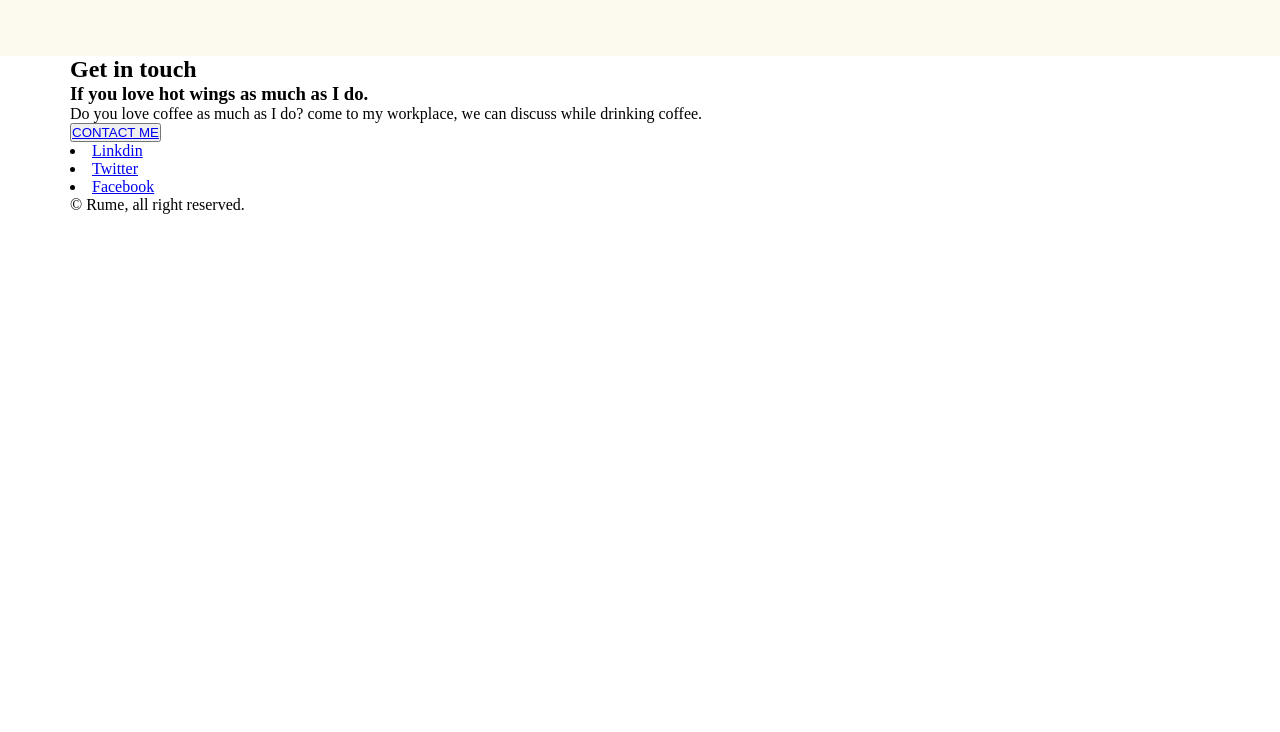
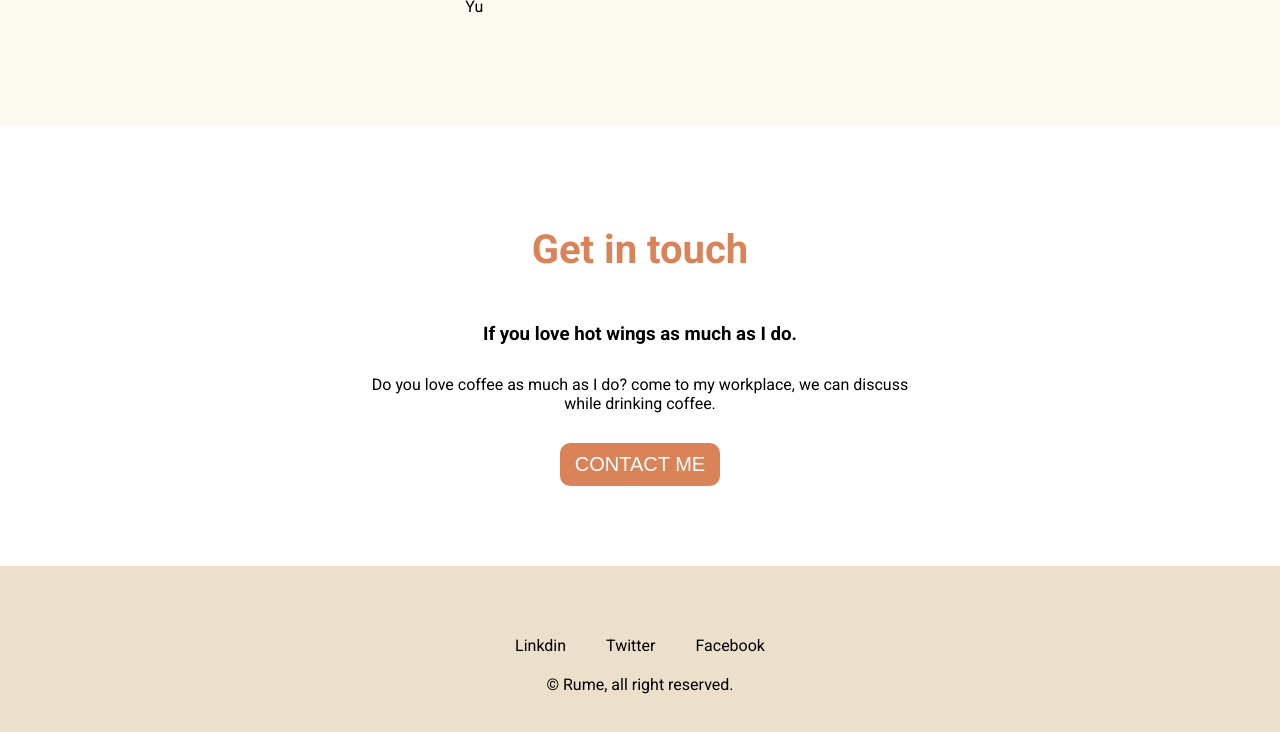
Before and after one commit to KaiumR/capstone_project_1, a plain HTML site: page index.html in a window 1280 px wide. Shown: the part 1092-1824 px from the top of the page. Before the commit the page ends 1306 px from the top, so only its background shows below. Drawn offline with Linux system fonts and the light colour scheme; a web font is replaced by a local one.

Commit message:
Update style.css
this is the updated css for the contact and footer part of the project.

```diff
--- a/style.css
+++ b/style.css
@@ -22,7 +22,7 @@
   background-color: #A5B68D;
 }
 .header{
-	padding: 40px;
+	padding: 50px;
 	display: flex;
 	justify-content: center;
 	align-items: center;
@@ -69,6 +69,7 @@
 }
 .features{
 	background-color: #FCFAEE;
+	padding-bottom: 50px;
 }
 .features h1{
 	font-family: "Roboto", sans-serif;
@@ -93,6 +94,72 @@
 .skill-content h3{
 	color: #DA8359;
 	padding: 12px 0;
+}
+.contact_section{
+	font-family: "Roboto", sans-serif;
+	font-style: normal;
+	padding: 50px;
+}
+.contact_section h1{
+	font-family: "Roboto", sans-serif;
+	font-style: normal;
+	text-align: center;
+	color: #DA8359;
+	font-size: 40px;
+	padding: 50px;
+}
+.contact_section h3{
+	text-align: center;
+  padding-bottom: 30px;
+}
+.sub_header{
+	display: flex;
+	justify-content: center;
+}
+.sub_header p{
+	width: 50%;
+	text-align: center;
+}
+.button{
+	display: flex;
+	justify-content: center;
+	padding: 30px;
+}
+.btn{
+	font-size: 20px;
+  padding: 10px 15px;
+  border-radius: 10px;
+  background-color: #da8359;
+  border: none;
+}
+.btn:hover{
+	background-color: #bd714c;
+}
+.btn a{
+	text-decoration: none;
+	color: #ffff;
+}
+.footer{
+	background-color: #ECDFCC;
+	font-family: "Roboto", sans-serif;
+	font-style: normal;
+	padding: 70px;
+}
+.social_accounts{
+	display: flex;
+  gap: 30pt;
+  justify-content: center;
+}
+.social_accounts li{
+	list-style: none;
+}
+.social_accounts li a{
+	text-decoration: none;
+	color: black;
+}
+.copyright p{
+	text-align: center;
+	padding: 20px;
 }
 @media(max-width: 575px){
 	.container{
```
